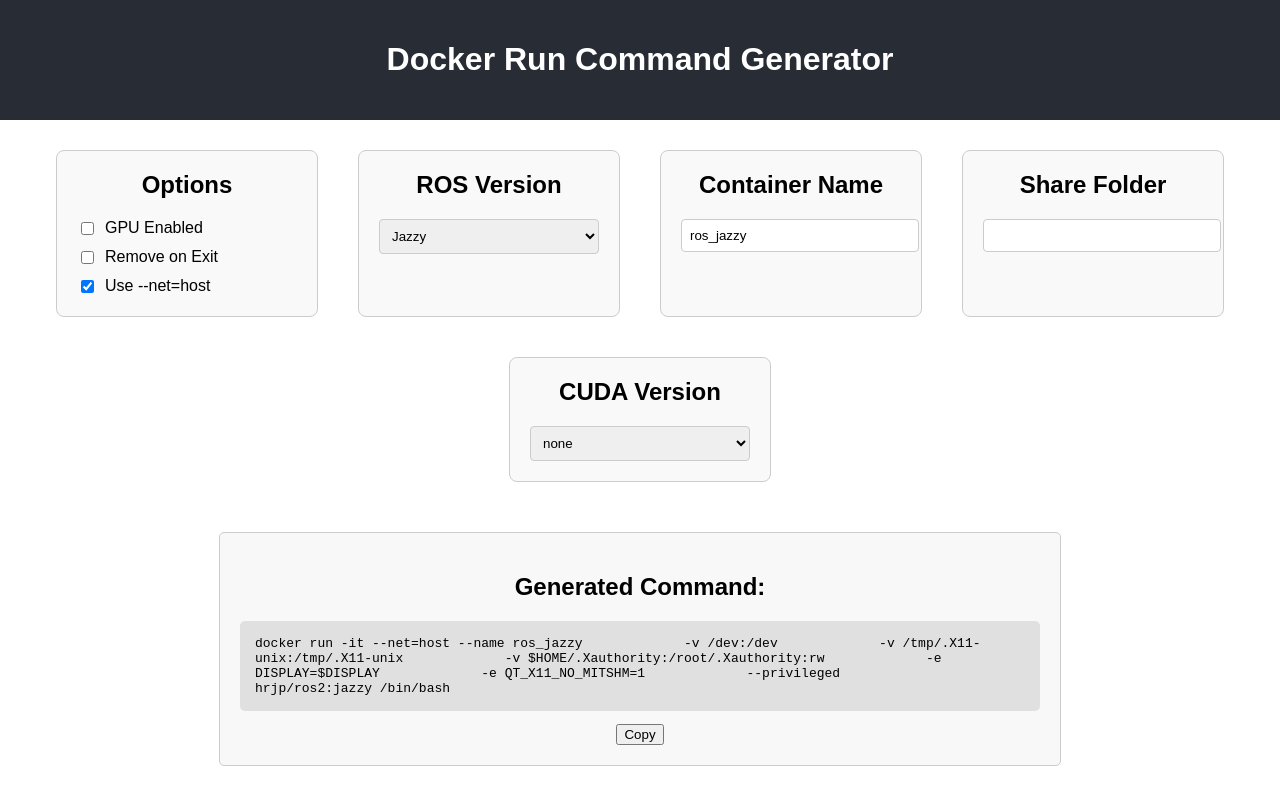
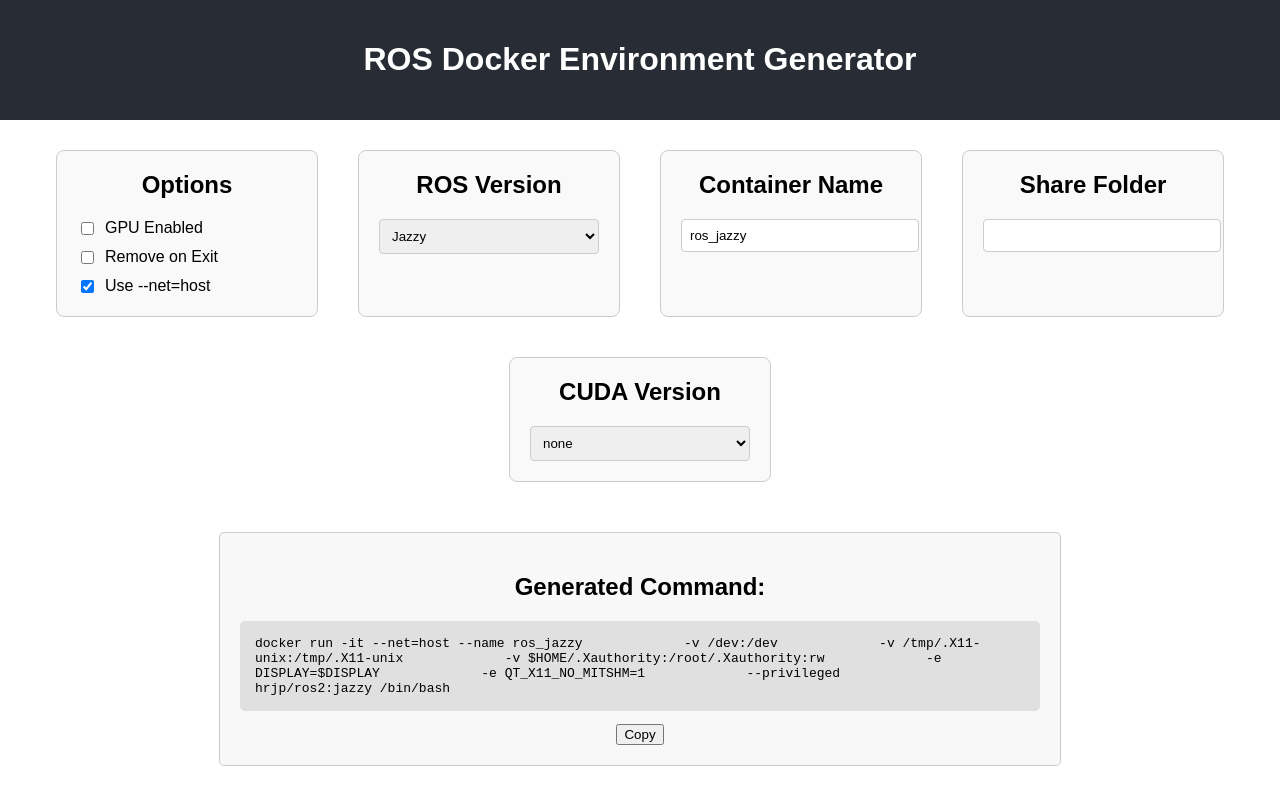
Before and after one commit to hrjp/oneline_rosenv, a React (Create React App) app: page / in a window 1280 px wide. Built offline with nearby package versions, Linux system fonts and the light colour scheme.

Commit message:
feat: Change title to ROS Docker Environment Generator

```diff
--- a/src/App.js
+++ b/src/App.js
@@ -59,7 +59,7 @@ function App() {
   return (
     <div className="App">
       <header className="App-header">
-        <h1>Docker Run Command Generator</h1>
+        <h1>ROS Docker Environment Generator</h1>
       </header>
       <div className="selector-container">
         <div className="selector">
```
